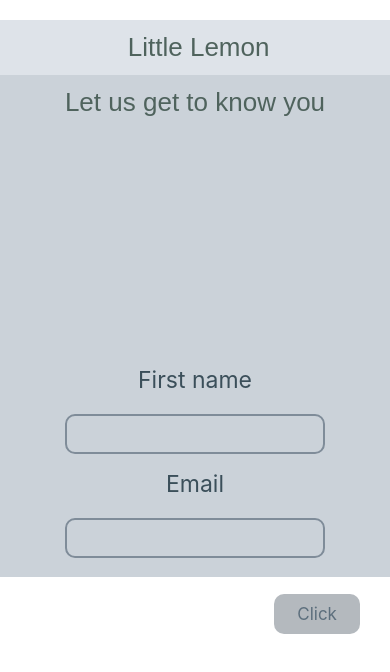
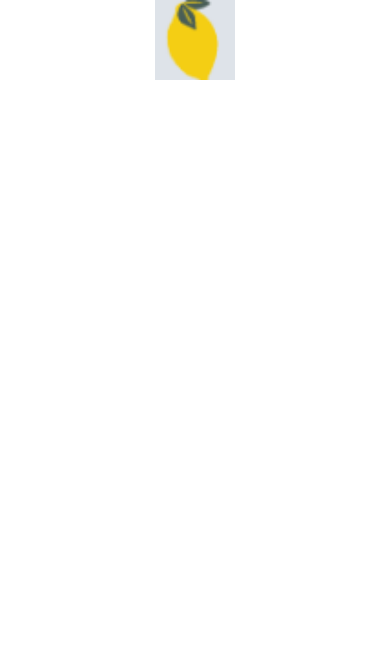
Before and after one commit to YakubMordon/little-lemon, a React Native app: screen / in a window 390 px wide. Shown: the top 672 px of the page. Built offline with nearby package versions, Linux system fonts and the light colour scheme.

Commit message:
Added Navigation

```diff
--- a/App.js
+++ b/App.js
@@ -1,7 +1,43 @@
-import Onboarding from "./screens/Onboarding";
+import { NavigationContainer } from "@react-navigation/native";
+import { createNativeStackNavigator } from "@react-navigation/native-stack";
+import SplashScreen from "./screens/SplashScreen";
+import OnboardingScreen from "./screens/OnboardingScreen";
+import ProfileScreen from "./screens/ProfileScreen";
+import { useState, useEffect } from "react";
+import AsyncStorage from "@react-native-async-storage/async-storage";
+
+const Stack = createNativeStackNavigator();
 
 export default function App() {
+  const [loading, setLoading] = useState(false);
+  const [onboarded,setOnboarded] = useState(false);
+
+  const fetchData = async () =>{
+    try{
+      const logged = Boolean(await AsyncStorage.getItem("isLoggedIn"));
+      setOnboarded(logged);
+    }catch(err){
+      console.error(err)
+    }
+  }
+
+  useEffect(() =>{
+    setLoading(false);
+    fetchData();
+    setLoading(true);
+  },[]);
+
+  if(loading) return <SplashScreen />
+
   return (
-    <Onboarding />
+    <NavigationContainer>
+      <Stack.Navigator>
+      {onboarded ? (
+        <Stack.Screen name="Profile" component={ProfileScreen} />
+      ) : (
+        <Stack.Screen name="Onboarding" component={OnboardingScreen} />
+      )}
+      </Stack.Navigator>
+    </NavigationContainer>
   );
 }
--- /dev/null
+++ b/components/Button.js
@@ -0,0 +1,36 @@
+import { StyleSheet, Text, Pressable, View } from 'react-native';
+
+export default function Button({isDisabled, logIn}) {
+  return (
+    <View style={styles.buttonContainer}>
+        <Pressable style={[styles.button, !isDisabled && styles.buttonDisabled]} disabled={isDisabled} onPress={logIn}>
+            <Text style={styles.buttonText}>Click</Text>
+        </Pressable>
+    </View>
+  );
+}
+
+const styles = StyleSheet.create({
+    buttonContainer:{
+        display: 'flex',
+        alignItems: 'flex-end'
+      },
+      button:{
+        marginTop: 17,
+        marginRight: 30,
+        borderRadius: 10,
+        backgroundColor: '#cbd2d9',
+        width: '22%',
+        height: 40,
+        display: 'flex',
+        justifyContent: 'center',
+        alignItems: 'center'
+      },
+      buttonDisabled:{
+        backgroundColor: '#b4b9be'
+      },
+      buttonText:{
+        fontSize: 17,
+        color: '#5d6f7d'
+      }
+});
--- /dev/null
+++ b/components/Header.js
@@ -0,0 +1,27 @@
+import { StyleSheet, Text, Image, View } from 'react-native';
+import image from "../assets/little-lemon-logo.bmp"
+
+export default function Header() {
+  return (
+    <View style={styles.header}>
+        <Image source={image}/>
+        <Text style={styles.headerText}> Little Lemon</Text>
+    </View>
+  );
+}
+
+const styles = StyleSheet.create({
+    header: {
+        height: 55,
+        display: 'flex',
+        flexDirection: 'row',
+        justifyContent: 'center',
+        alignItems: 'center',
+        backgroundColor: '#dee3e9'
+      },
+      headerText:{
+        fontFamily: 'sans-serif',
+        color: '#4f635d',
+        fontSize: 26
+      },
+});
--- a/screens/Onboarding.js
+++ /dev/null
@@ -1,87 +0,0 @@
-import { Image, Pressable, StyleSheet, Text, View } from 'react-native';
-import image from "../assets/little-lemon-logo.bmp"
-import InputField from '../components/InputField';
-import { useState } from 'react';
-
-export default function Onboarding() {
-    const [firstName, setFirstName] = useState('');
-    const [email, setEmail] = useState('');
-
-    function validateEmail() {
-        const emailRegex = /^[\w\.-]+@[a-zA-Z\d\.-]+\.[a-zA-Z]{2,}$/;
-        return emailRegex.test(email);
-    }
-
-    const isDisabled = firstName.length > 0 && validateEmail(email)
-
-    return (
-        <View style={styles.container}>
-            <View style={styles.header}>
-                <Image source={image}/>
-                <Text style={styles.headerText}> Little Lemon</Text>
-            </View>
-            <View style={styles.body}>
-                <Text style={styles.headerText}>Let us get to know you</Text>
-                <View>
-                    <InputField title={'First name'} value={firstName} setter={setFirstName}/>
-                    <InputField title={'Email'} value={email} setter={setEmail}/>
-                </View>
-            </View>
-            <View style={styles.buttonContainer}>
-                <Pressable style={[styles.button, !isDisabled && styles.buttonDisabled]} disabled={isDisabled}>
-                    <Text style={styles.buttonText}>Click</Text>
-                </Pressable>
-            </View>
-        </View>
-    );
-}
-
-const styles = StyleSheet.create({
-  container:{
-    marginTop: 20
-  },
-  header: {
-    height: 55,
-    display: 'flex',
-    flexDirection: 'row',
-    justifyContent: 'center',
-    alignItems: 'center',
-    backgroundColor: '#dee3e9'
-  },
-  headerText:{
-    fontFamily: 'sans-serif',
-    color: '#4f635d',
-    fontSize: 26
-  },
-  body:{
-    backgroundColor: '#cbd2d9',
-    height: '85%',
-    display: 'flex',
-    justifyContent: 'center',
-    alignItems: 'center',
-    gap: 240,
-    flexDirection: 'column'
-  },
-  buttonContainer:{
-    display: 'flex',
-    alignItems: 'flex-end'
-  },
-  button:{
-    marginTop: 17,
-    marginRight: 30,
-    borderRadius: 10,
-    backgroundColor: '#cbd2d9',
-    width: '22%',
-    height: 40,
-    display: 'flex',
-    justifyContent: 'center',
-    alignItems: 'center'
-  },
-  buttonDisabled:{
-    backgroundColor: '#b4b9be'
-  },
-  buttonText:{
-    fontSize: 17,
-    color: '#5d6f7d'
-  }
-});
--- /dev/null
+++ b/screens/OnboardingScreen.js
@@ -0,0 +1,64 @@
+import { StyleSheet, Text, View } from 'react-native';
+import { useEffect, useState } from 'react';
+import AsyncStorage from '@react-native-async-storage/async-storage';
+import Header from '../components/Header';
+import InputField from '../components/InputField';
+import Button from '../components/Button';
+
+export default function OnboardingScreen() {
+    const [firstName, setFirstName] = useState('');
+    const [email, setEmail] = useState('');
+
+    function validateEmail() {
+        const emailRegex = /^[\w\.-]+@[a-zA-Z\d\.-]+\.[a-zA-Z]{2,}$/;
+        return emailRegex.test(email);
+    }
+
+    const isDisabled = firstName.length > 0 && validateEmail(email)
+
+    const logger = async(logStatus) => {
+        try{
+            await AsyncStorage.setItem("isLoggedIn", String(logStatus));
+        }catch(err){
+            console.error(err);
+        }
+    }
+
+    const logIn = () =>{
+        logger(true);
+    }
+
+    useEffect(() =>{
+      logger(false);
+    },[])
+
+    return (
+        <View style={styles.container}>
+            <Header />
+            <View style={styles.body}>
+                <Text style={styles.headerText}>Let us get to know you</Text>
+                <View>
+                    <InputField title={'First name'} value={firstName} setter={setFirstName}/>
+                    <InputField title={'Email'} value={email} setter={setEmail}/>
+                </View>
+            </View>
+            <Button isDisabled={isDisabled} logIn={logIn}/>
+        </View>
+    );
+}
+
+const styles = StyleSheet.create({
+  container:{
+    flex: 1,
+    marginTop: 20,
+  },
+  body:{
+    backgroundColor: '#cbd2d9',
+    height: '85%',
+    display: 'flex',
+    justifyContent: 'center',
+    alignItems: 'center',
+    gap: 240,
+    flexDirection: 'column'
+  },
+});
--- /dev/null
+++ b/screens/ProfileScreen.js
@@ -0,0 +1,18 @@
+import { StyleSheet, Text, View } from 'react-native';
+
+export default function ProfileScreen() {
+  return (
+    <View style={styles.container}>
+        <Text style={styles.header}>Profile Page</Text>
+    </View>
+  );
+}
+
+const styles = StyleSheet.create({
+    container:{
+
+    },
+    header:{
+
+    },
+});
--- /dev/null
+++ b/screens/SplashScreen.js
@@ -0,0 +1,22 @@
+import { Image, StyleSheet, View } from 'react-native';
+import image from "../assets/little-lemon-logo.bmp"
+
+export default function Profile() {
+  return (
+    <View style={styles.container}>
+        <Image style={styles.image} source={image}/>
+    </View>
+  );
+}
+
+const styles = StyleSheet.create({
+    container:{
+        display: 'flex',
+        justifyContent: 'center',
+        alignItems: 'center'
+    },
+    image: {
+        width: 80,
+        height: 80
+    }
+});
```
Also changed, not shown: package.json (+7 -1 lines), 1 other file (tests, documents, lock files or other folders).
